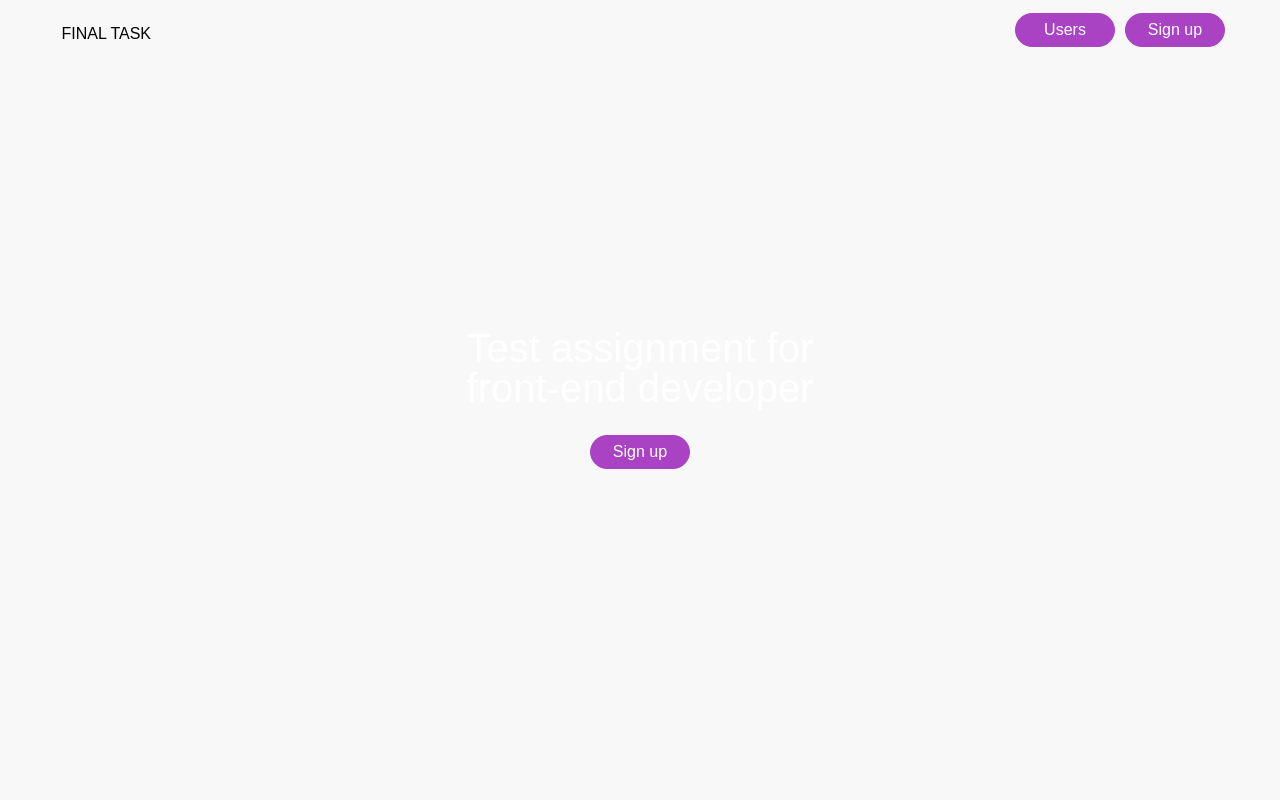
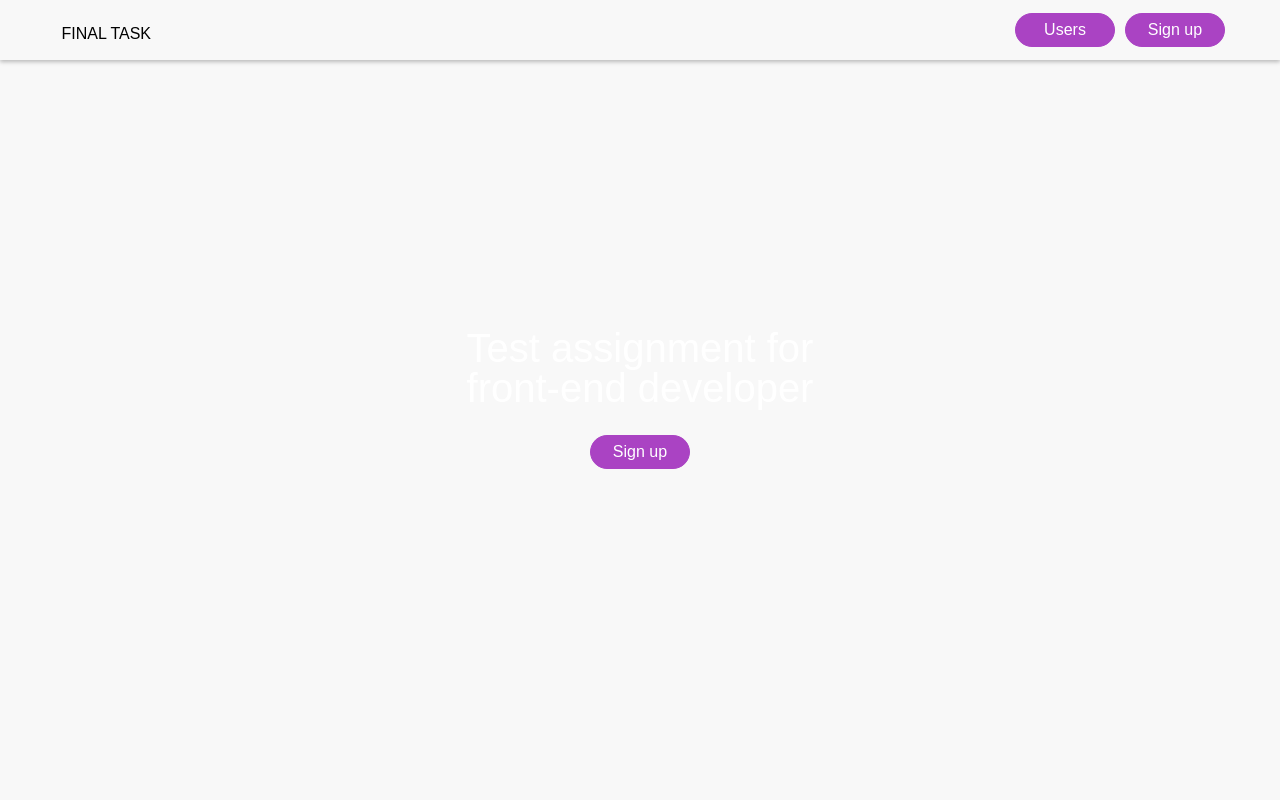
Before and after one commit to RomanNevmerzhytskyi/final_project, a plain HTML site: page index.html in a window 1280 px wide. Shown: the top 800 px of the page. Drawn offline with Linux system fonts and the light colour scheme; no server answers; a web font is replaced by a local one.

Commit message:
Update header.css

```diff
--- a/header.css
+++ b/header.css
@@ -1,22 +1,27 @@
 .page-header{
     width: 100%;
-    max-width: 1170px;
+    /* max-width: 1170px; */
     height: 60px;
     display: flex;
     align-items: center;
-    justify-content:space-between;
+    justify-content:center;
+    box-shadow: 0px 2px 4px 0px #00000040;
 }
 
 .page-header__left-side{
+    max-width: 585px;
+    width: 100%;
     display: flex;
     align-items: center;
-    justify-content: center;
+    justify-content: flex-start;
 }
 
 .page-header__right-side{
+    max-width: 585px;
+    width: 100%;
     display: flex;
     align-items: center;
-    justify-content: center;
+    justify-content: flex-end;
 }
 
 .page-header__title{
```
